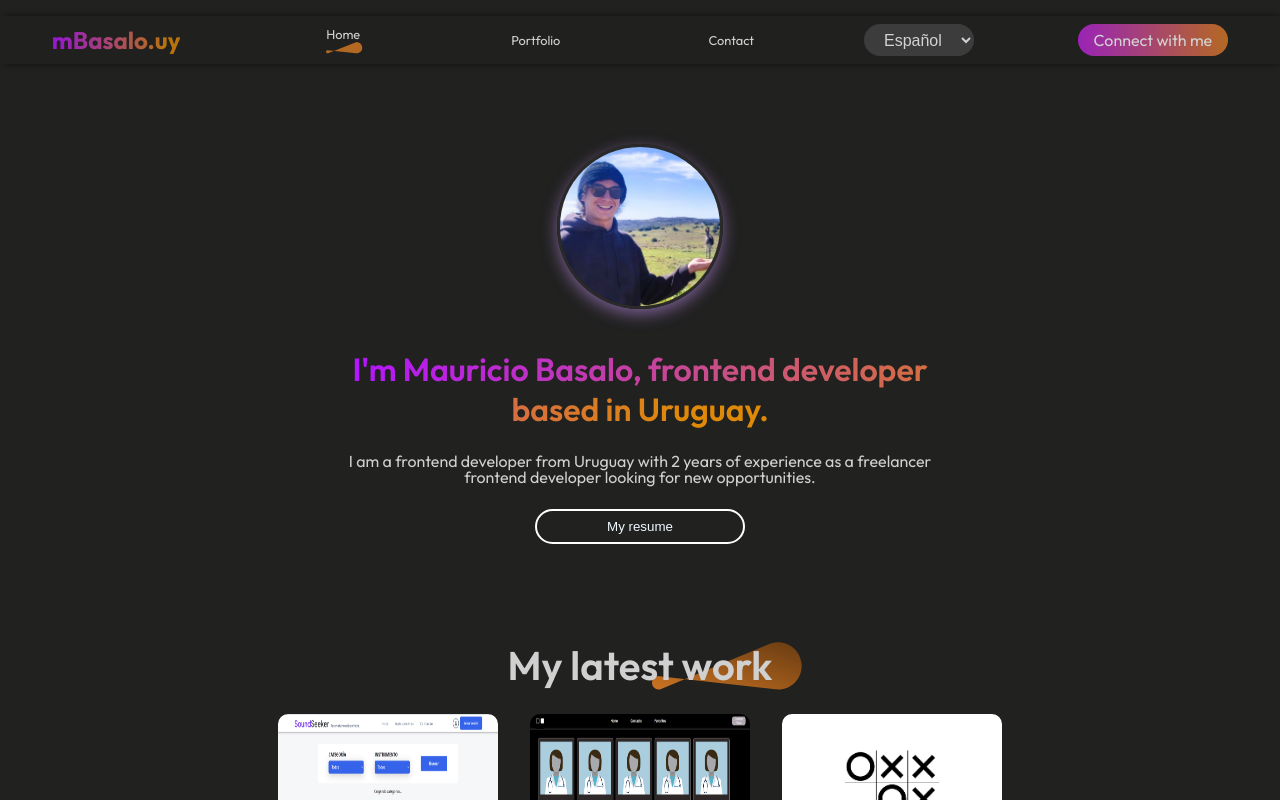
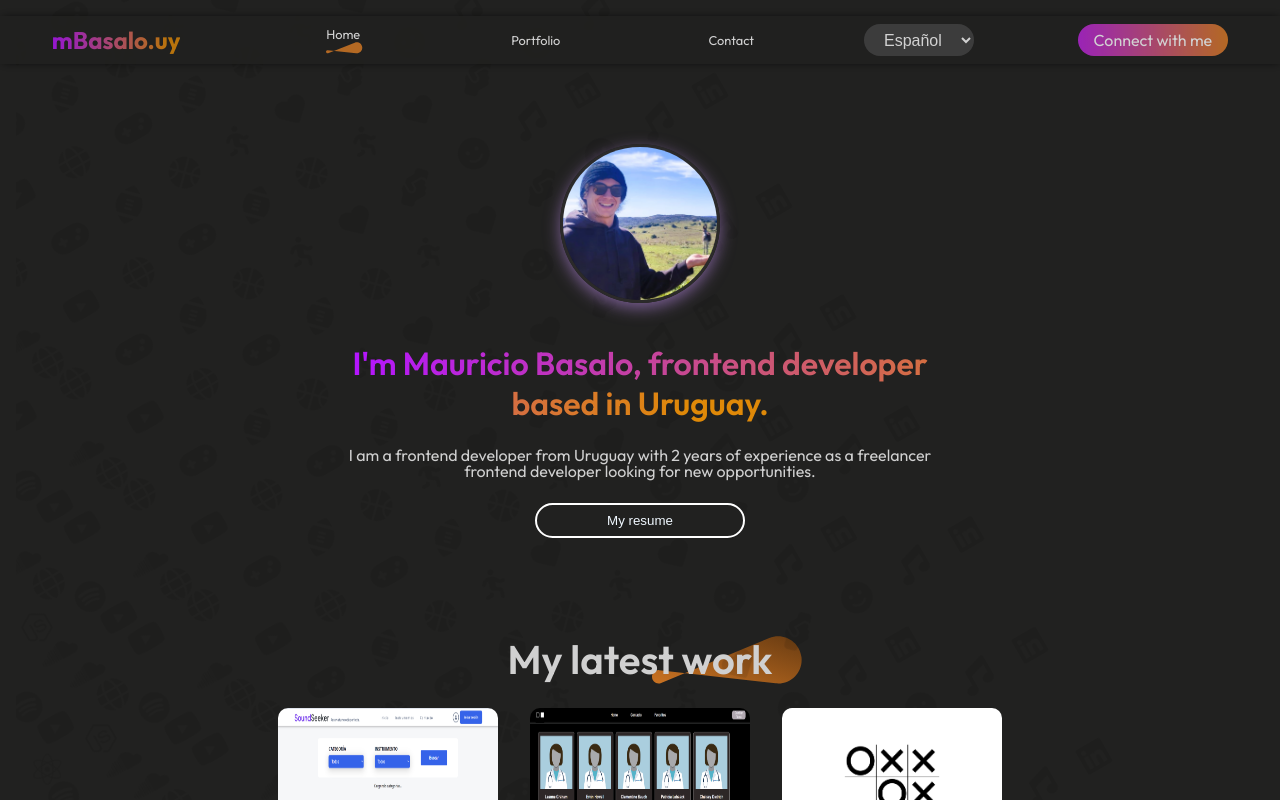
Before and after one commit to mBasalo/portfolio-website, a React (Vite) app: page / in a window 1280 px wide. Shown: the top 800 px of the page. Built offline with nearby package versions, Linux system fonts and the light colour scheme.

Commit message:
background

```diff
--- a/src/App.jsx
+++ b/src/App.jsx
@@ -7,17 +7,27 @@ import Services from './Components/Services/Services'
 import MyWork from './Components/MyWork/MyWork'
 import { Contact } from './Components/Contact/Contact'
 import Footer from './Components/Footer/Footer'
+import Background from './Components/Background/Background'
 
 const App = () => {
   return (
     <div>
+
+<Background />
+
+<div>
+
       <Navbar  />
+
       <Hero />
+
       {/* <About />
       <Services />  */}
       <MyWork />
        <Contact/>
       {/* <Footer />  */}
+
+    </div>
     </div>
   )
 }
--- /dev/null
+++ b/src/Components/Background/Background.css
@@ -0,0 +1,72 @@
+* {
+    margin: 0;
+    padding: 0;
+    box-sizing: border-box;
+
+}
+
+section {
+    width: 100%;
+    overflow: hidden;
+    position: fixed;
+    z-index: 1;
+    top: -15rem;
+    left: 1rem;
+}
+
+.row {
+    display: flex;
+    justify-content: center;
+    flex-wrap: wrap;
+    transform: rotate(-30deg);
+
+}
+
+
+.icon {
+    color: rgba(0, 0, 0, 0.1);
+    transition: 1s;
+    padding: 0 1rem;
+    user-select: none;
+    cursor: default;
+}
+
+.icon:hover {
+    color: #0f0;
+    text-shadow: 0 0 120px #0f0;
+    transition: 0s;
+}
+
+
+section .row div:nth-child(odd) {
+    animation: animate1 200s linear infinite;
+
+
+}
+
+
+section .row div:nth-child(even) {
+    animation: animate2 200s linear infinite;
+}
+
+@keyframes animate1 {
+    0% {
+        transform: translateX(0%);
+
+    }
+
+    100% {
+        transform: translateX(100%);
+    }
+}
+
+@keyframes animate2 {
+    0% {
+        transform: translatey(0%);
+
+    }
+
+    100% {
+        transform: translateX(-200%);
+    }
+}
--- /dev/null
+++ b/src/Components/Background/Background.jsx
@@ -0,0 +1,22 @@
+import React from 'react';
+import './Background.css';
+import IconGroup from './IconGroup';
+
+const Background = () => {
+  // Define how many times quieres renderizar el componente IconGroup
+  const numGroups = 50;
+
+  return (
+    <section>
+      <div className="row">
+        <div>
+        {Array.from({ length: numGroups }, (_, i) => (
+          <IconGroup key={i} />
+        ))}
+        </div>
+      </div>
+    </section>
+  );
+};
+
+export default Background;
--- /dev/null
+++ b/src/Components/Background/IconGroup.jsx
@@ -0,0 +1,26 @@
+import React from 'react';
+import { FontAwesomeIcon } from '@fortawesome/react-fontawesome';
+import { faGithub, faLinkedin, faSpotify, faSoundcloud, faYoutube } from '@fortawesome/free-brands-svg-icons';
+import { faHtml5, faCss3, faJs, faReact, faNodeJs } from '@fortawesome/free-brands-svg-icons';
+import { faGlobe, faGamepad, faFootballBall, faBasketballBall, faRunning, faHeart, faHandsHelping, faSmile, faMusic } from '@fortawesome/free-solid-svg-icons';
+
+const IconGroup = () => {
+  const icons = [
+    faGithub, faLinkedin, faHtml5, faCss3, faJs,
+    faReact, faNodeJs, faSpotify, faSoundcloud, faYoutube,
+    faGlobe, faGamepad, faFootballBall, faBasketballBall, faRunning,
+    faHeart, faHandsHelping, faSmile, faMusic, faLinkedin, faHtml5, faCss3, faJs,
+    faReact, faNodeJs, faSpotify, faSoundcloud, faYoutube,
+    faGlobe
+  ];
+
+  return (
+    <div className='icon-group'>
+      {icons.map((icon, index) => (
+        <FontAwesomeIcon key={index} icon={icon} size="2x" className='icon'/>
+      ))}
+    </div>
+  );
+};
+
+export default IconGroup;
--- a/src/Components/Contact/Contact.css
+++ b/src/Components/Contact/Contact.css
@@ -13,6 +13,8 @@
     padding: 0px 30px;
     font-size: 2.5rem;
     font-weight: 600;
+    position: relative;
+    z-index: 1;
 }
 
 .contact-title img {
@@ -32,6 +34,8 @@
     display: flex;
     flex-direction: column;
     gap: 1rem;
+    position: relative;
+    z-index: 1;
 }
 
 .contact-left h1 {
@@ -71,6 +75,8 @@
     display: flex;
     transition: 0.2s;
     cursor: pointer;
+    position: relative;
+    z-index: 1;
 
 }
 
@@ -78,6 +84,7 @@
     width: 3rem;
     height: 3rem;
     color: rgb(208, 203, 203);
+
 }
 
  .youtube:hover {
@@ -103,6 +110,8 @@
     flex-direction: column;
     align-items: start;
     gap: 1.2rem;
+    position: relative;
+    z-index: 1;
 }
 
 .contact-right label {
--- a/src/Components/Footer/Footer.css
+++ b/src/Components/Footer/Footer.css
@@ -24,6 +24,7 @@
     justify-content: center;
     align-items: center;
     gap: 1rem;
+
 }
 
 .footer-email-input {
@@ -32,6 +33,7 @@
     padding: .5rem 1rem;
     border-radius: 50px;
     background: #32323b;
+
 }
 
 .footer-email-input:hover {
--- a/src/Components/Hero/Hero.css
+++ b/src/Components/Hero/Hero.css
@@ -4,6 +4,7 @@
     flex-direction: column;
     gap: 1.5rem;
     margin-top: 12rem;
+
 }
 
 .hero img {
@@ -16,6 +17,8 @@
     overflow: hidden;
 	box-shadow: 0 5px 1rem 0px rgba(181, 135, 223, 0.6);
 	transform: translatey(0px);
+    position: relative;
+    z-index: 1;
 }
 
 .hero h1 {
@@ -24,6 +27,8 @@
     font-size: 2rem;
     font-weight: 600;
     margin-top: -2rem;
+    position: relative;
+    z-index: 1;
 }
 
 .hero h1 span {
@@ -38,6 +43,8 @@
     text-align: center;
     font-size: 1rem;
     line-height: 1rem;
+    position: relative;
+    z-index: 1;
 }
 
 .hero-action {
@@ -48,27 +55,16 @@
     font-weight: 500;
 }
 
-.hero-connect {
-    padding: 8px 40px;
-    border-radius: 50px;
-    background: linear-gradient(267deg, #DA7C25 0.36%, #B923E1 102.06%);
-    cursor: pointer;
-    transition: 0.3s;
-}
-
-.hero-connect:hover {
-    transform: scale(1.05);
-    border: 2px solid white;
-}
-
 .hero-resume {
     padding: 8px 70px;
     border-radius: 50px;
     border: 2px solid #fff;
     background-color: #212120;
     color: aliceblue;
-        cursor: pointer;
+    cursor: pointer;
     transition: 0.3s;
+    position: relative;
+    z-index: 1;
 }
 
 .hero-resume:hover {
--- a/src/Components/MyWork/MyWork.css
+++ b/src/Components/MyWork/MyWork.css
@@ -9,13 +9,15 @@
 }
 
 .mywork-title {
-    position: relative;
+    position: relative
 }
 
 .mywork-title h1 {
     padding: 0px 30px;
     font-size: 2.5rem;
     font-weight: 600;
+    position: relative;
+    z-index: 1;
 }
 
 .mywork-title img {
@@ -30,6 +32,7 @@
     display: grid;
     grid-template-columns: 1fr 1fr 1fr;
     gap: 2rem;
+
 }
 
 .mywork-container img {
@@ -38,6 +41,8 @@
     width: 220px;
     height: 100%;
     cursor: pointer;
+    position: relative;
+    z-index: 1;
 }
 
 .mywork-container img:hover {
@@ -60,6 +65,8 @@
     transition: 0.6s;
     cursor: pointer;
     margin-top: 1px;
+    position: relative;
+    z-index: 1;
 }
 
 .mywork-showmore:hover, .mywork-showless:hover {
```
Also changed, not shown: src/Components/Background/IconGroup.css (added).
